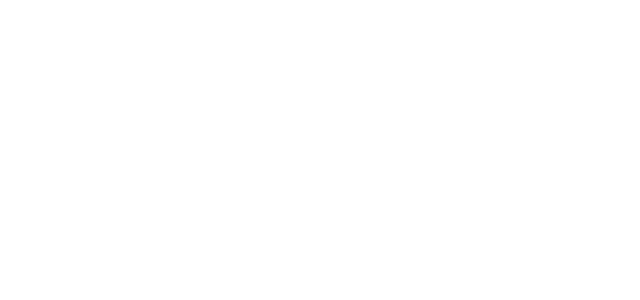
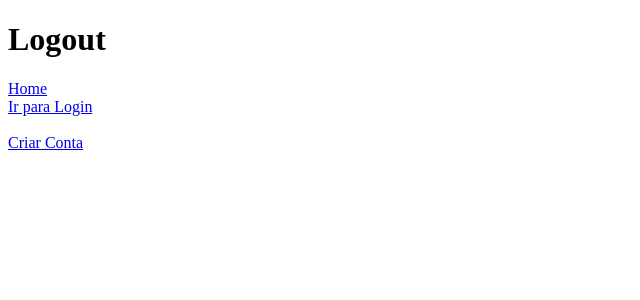
Before and after one commit to EriveltoSilva/Necrus-Frontend, a React (Vite) app: page /logout in a window 1280 px wide. Before the commit this address had no page. Shown: the top 300 px of the page, without its empty margins (0-640 px from the left). Built offline with nearby package versions, Linux system fonts and the light colour scheme; what simple-zustand-devtools would draw is missing.

Commit message:
feat: logout and mini dashboard views

```diff
--- a/src/App.jsx
+++ b/src/App.jsx
@@ -1,13 +1,18 @@
 import React from "react";
 import Login from "./views/auth/Login";
+import Logout from "./views/auth/Logout";
 import Register from "./views/auth/Register";
+import Dashboard from "./views/auth/Dashboard";
 import { Routes, Route, BrowserRouter} from 'react-router-dom'
+
 
 function App() {
     return(
         <BrowserRouter>
             <Routes>
+                <Route path="/" element={<Dashboard />} />
                 <Route path="/login" element={<Login />} />
+                <Route path="/logout" element={<Logout />} />
                 <Route path="/register" element={<Register />} />
             </Routes>
         </BrowserRouter>
--- a/src/utils/auth.js
+++ b/src/utils/auth.js
@@ -37,7 +37,7 @@ export const register = async (full_name, email, phone, password, confirmation_p
             confirmation_password
         })
 
-        //await login(email, password)
+        await login(email, password)
 
         //Alert - Register Success
         return {
--- /dev/null
+++ b/src/views/auth/Dashboard.jsx
@@ -0,0 +1,30 @@
+import React from 'react'
+import { useAuthStore } from '../../store/auth'
+import { Link } from 'react-router-dom'
+
+function Dashboard() {
+    const [isLoggedIn, setIsLoggedIn] = useAuthStore((state) => [
+        state.isLoggedIn,
+        state.user
+    ])
+    return (
+        <>
+            {isLoggedIn() ?
+                <div>
+                    <h1>Dashboard</h1>
+                    <Link to={'/logout'}> Logout</Link>
+                </div>
+                :
+                <div>
+                    <h1>Home Page</h1>
+                    <Link to={'/login'}> Ir para Login</Link>
+                    <br />
+                    <br />
+                    <Link to={'/register'}>Criar Conta</Link>
+                </div>
+            }
+        </>
+    )
+}
+
+export default Dashboard
--- /dev/null
+++ b/src/views/auth/Logout.jsx
@@ -0,0 +1,22 @@
+import React, {useEffect} from 'react'
+import { logout } from '../../utils/auth'
+import { Link } from 'react-router-dom'
+
+function Logout() {
+    useEffect(()=>{
+        logout()
+    }, [])
+  return (
+    <div>
+        <h1>Logout</h1>
+        <Link to={'/'}> Home</Link>
+        <br />
+        <Link to={'/login'}> Ir para Login</Link>
+        <br />
+        <br />
+        <Link to={'/register'}>Criar Conta</Link>
+    </div>
+  )
+}
+
+export default Logout
```
